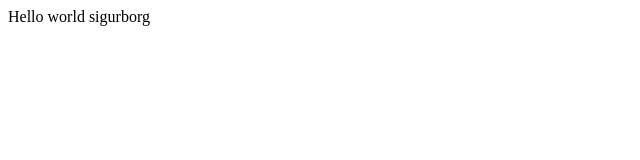
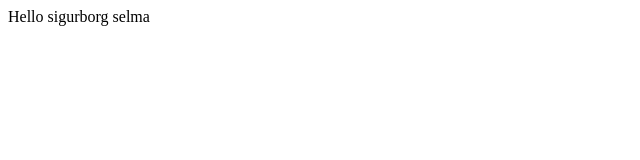
Before and after one commit to Sigurborg/Sigurborg, a plain HTML site: page index.html in a window 1280 px wide. Shown: the full height of the page, 0-640 px from the left. Drawn offline with Linux system fonts and the light colour scheme.

Commit message:
greeting to self

```diff
--- a/index.html
+++ b/index.html
@@ -7,6 +7,6 @@
     <title>Document</title>
 </head>
 <body>
-    Hello world sigurborg
+    Hello sigurborg selma
 </body>
 </html>
```
